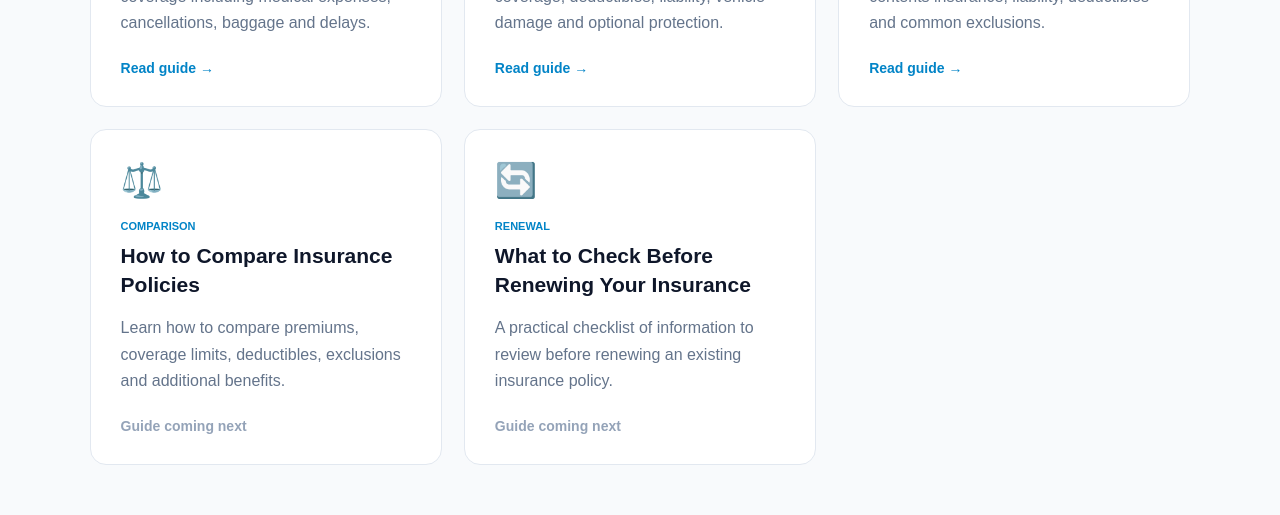
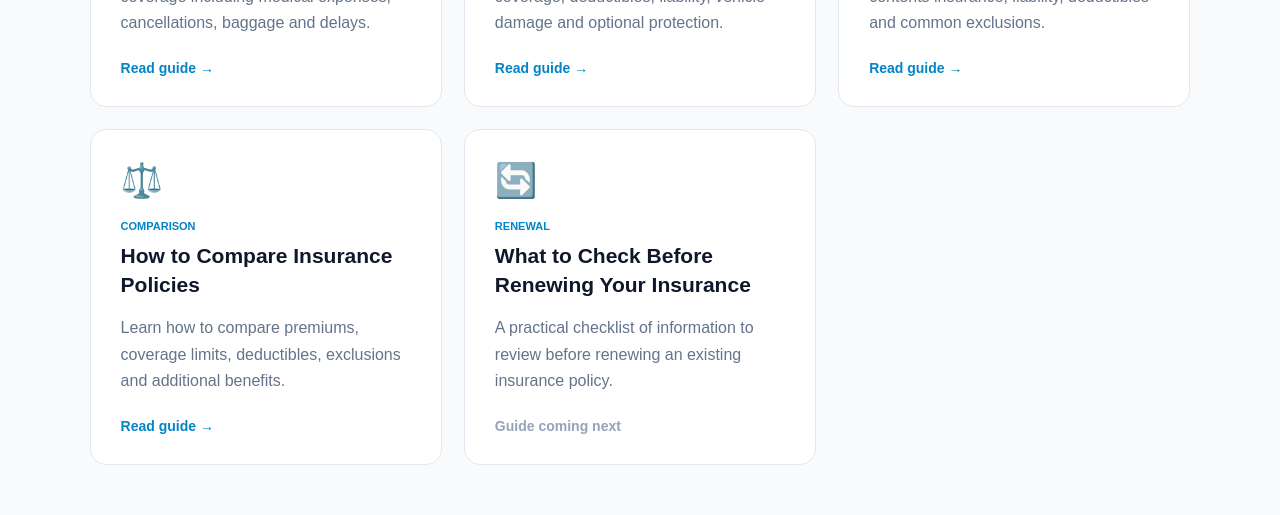
Before and after one commit to themetainsurance/MVP, a Next.js app: page /blog in a window 1280 px wide. Shown: the part 880-1395 px from the top of the page. Built offline with nearby package versions, Linux system fonts and the light colour scheme.

Commit message:
Connect comparison guide to blog

```diff
--- a/app/blog/page.tsx
+++ b/app/blog/page.tsx
@@ -45,6 +45,7 @@ const guides: Guide[] = [
   title: "How to Compare Insurance Policies",
   description:
     "Learn how to compare premiums, coverage limits, deductibles, exclusions and additional benefits.",
+  href: "/blog/how-to-compare-insurance-policies",
 },
   {
     category: "RENEWAL",
```
Lines whose indentation alone changed are shown as unchanged.
